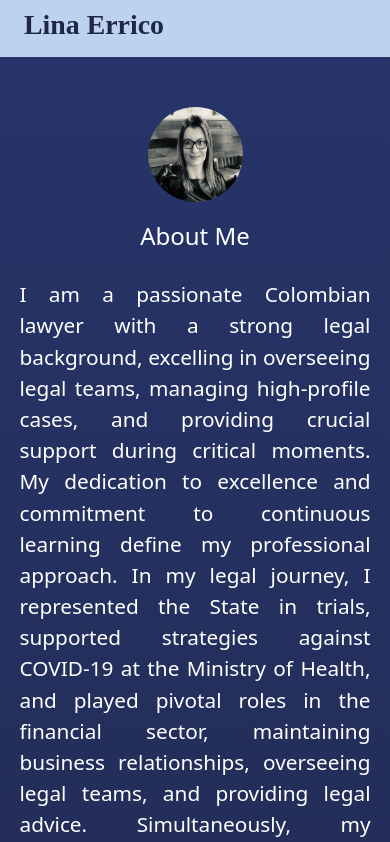
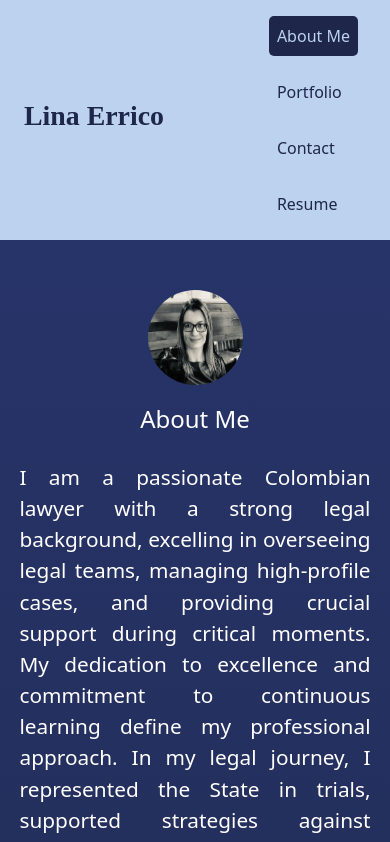
Before and after one commit to LMErrico/React_Portfolio, a React (Vite) app: page / in a window 390 px wide. Shown: the top 842 px of the page. Built offline with nearby package versions, Linux system fonts and the light colour scheme.

Commit message:
corrected responsive layout

```diff
--- a/src/components/NavTabs.jsx
+++ b/src/components/NavTabs.jsx
@@ -24,7 +24,7 @@ function NavTabs() {
             Lina Errico
           </h1>
         </div>
-        <nav className="collapse navbar-collapse space-x-4" id="navbarNav">
+        <nav className="space-x-4" id="navbarNav">
           <ul className="flex navbar-nav" style={{ marginLeft: 'auto' }}>
             <li className="nav-item p-2">
               <Link
```
